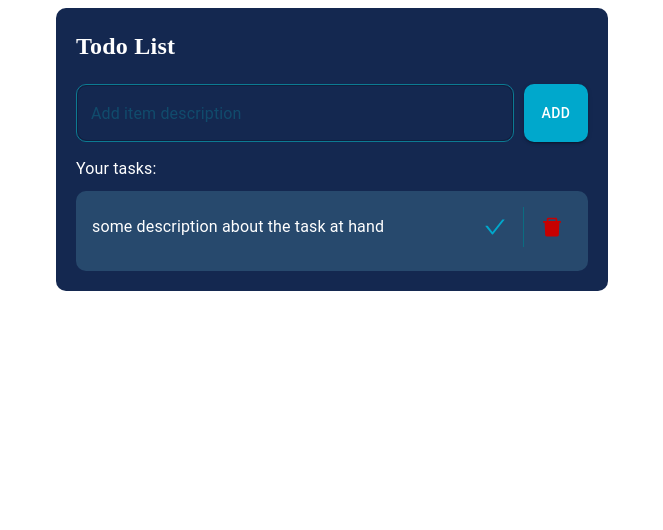
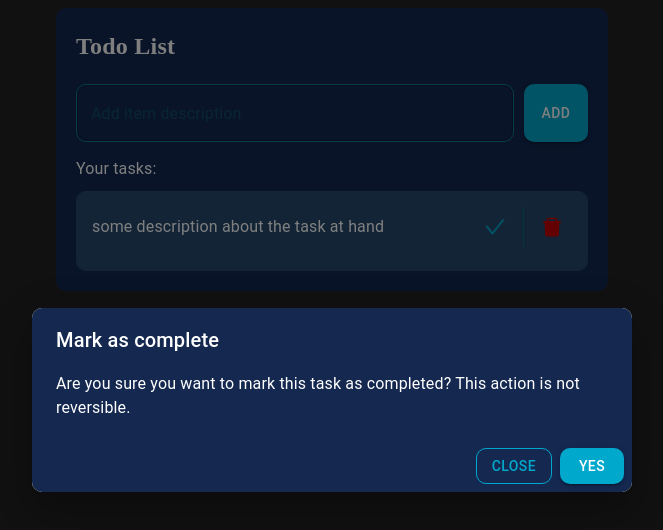
Before and after one commit to Srinath6/todo, a React (Vite) app in the folder todoapp/: page / in a window 1280 px wide. Both pictures are taken after a click on the button 803 px from the left and 227 px from the top of the page. Shown: the top 530 px of the page, without its empty margins (308-971 px from the left). Built offline with nearby package versions, Linux system fonts and the light colour scheme.

Commit message:
dialog actions for resolve and delete

```diff
--- a/todoapp/index.html
+++ b/todoapp/index.html
@@ -6,7 +6,7 @@
     <meta name="viewport" content="width=device-width, initial-scale=1.0" />
     <title>simple app</title>
   </head>
-  <body>
+  <body bgcolor="#222 ">
     <div id="root"></div>
     <script type="module" src="/src/main.jsx"></script>
   </body>
--- a/todoapp/src/JobCard.jsx
+++ b/todoapp/src/JobCard.jsx
@@ -8,35 +8,26 @@ import {
   Stack,
   Divider,
 } from "@mui/material/";
+import { useState } from "react";
 
 import { AiOutlineCheck, AiFillDelete } from "react-icons/ai";
+import AlertDialog from "./dismissCard";
+import DeleteAlertDialog from "./deleteConfirmation";
 
-const card = (
-  <React.Fragment>
-    <CardContent>
-      <Stack direction="row" alignItems="center" spacing={1}>
-        <Typography sx={{ color: "white", width: "400px" }}>
-          {" "}
-          some description about the task at hand
-        </Typography>
-        <IconButton>
-          <AiOutlineCheck style={{ color: "#00A8CC" }}></AiOutlineCheck>
-        </IconButton>
-        <Divider
-          orientation="vertical"
-          variant="middle"
-          flexItem
-          sx={{ background: "#0C7B93" }}
-        />
-        <IconButton>
-          <AiFillDelete style={{ color: "#c70000" }}></AiFillDelete>
-        </IconButton>
-      </Stack>
-    </CardContent>
-  </React.Fragment>
-);
+export const dialogStatus = React.createContext();
+export const deleteDialogStatus = React.createContext();
 
 export default function OutlinedCard() {
+  const [open, setOpen] = useState(false);
+  const handleClickOpen = () => {
+    setOpen(true);
+  };
+
+  const [deleteDialog, setDeleteDialog] = useState(false);
+  const deleteDialogOpen = () => {
+    setDeleteDialog(true);
+  }
+
   return (
     <Box sx={{ minWidth: 275 }}>
       <Card
@@ -47,7 +38,35 @@ export default function OutlinedCard() {
           marginTop: "10px",
         }}
       >
-        {card}
+        <CardContent>
+          <Stack direction="row" alignItems="center" spacing={1}>
+            <Typography sx={{ color: "white", width: "400px" }}>
+              {" "}
+              some description about the task at hand
+            </Typography>
+
+
+            <IconButton onClick={handleClickOpen}>
+              <AiOutlineCheck style={{ color: "#00A8CC" }}></AiOutlineCheck>
+            </IconButton>
+            <dialogStatus.Provider value={{open, setOpen}}>
+            <AlertDialog/>
+            </dialogStatus.Provider>
+
+            <Divider
+              orientation="vertical"
+              variant="middle"
+              flexItem
+              sx={{ background: "#0C7B93" }}
+            />
+            <IconButton onClick={deleteDialogOpen}>
+              <AiFillDelete style={{ color: "#c70000" }}></AiFillDelete>
+            </IconButton>
+            <deleteDialogStatus.Provider value={{deleteDialog, setDeleteDialog}} >
+                <DeleteAlertDialog/>
+            </deleteDialogStatus.Provider>
+          </Stack>
+        </CardContent>
       </Card>
     </Box>
   );
--- a/todoapp/src/deleteConfirmation.jsx
+++ b/todoapp/src/deleteConfirmation.jsx
@@ -0,0 +1,66 @@
+import * as React from "react";
+import {
+  Button,
+  Dialog,
+  DialogActions,
+  DialogContent,
+  DialogContentText,
+  DialogTitle,
+} from "@mui/material/";
+import { useContext } from "react";
+import { deleteDialogStatus, dialogStatus } from "./JobCard";
+
+export default function DeleteAlertDialog() {
+  const handleClose = () => {
+    setDeleteDialog(false);
+  };
+  const { deleteDialog, setDeleteDialog } = useContext(deleteDialogStatus);
+  return (
+    <>
+      <Dialog
+        open={deleteDialog}
+        onClose={handleClose}
+        aria-labelledby="alert-dialog-title"
+        aria-describedby="alert-dialog-description"
+        sx={{ "& .MuiPaper-root": { borderRadius: "10px" } }}
+      >
+        <DialogTitle
+          id="alert-dialog-title"
+          sx={{ backgroundColor: "#142850", color: "white" }}
+        >
+          {"Delete Task?"}
+        </DialogTitle>
+        <DialogContent sx={{ backgroundColor: "#142850" }}>
+          <DialogContentText
+            id="alert-dialog-description"
+            sx={{ color: "white" }}
+          >
+            Are you sure you want to delete this task? This action is
+            not reversible.
+          </DialogContentText>
+        </DialogContent>
+        <DialogActions sx={{ backgroundColor: "#142850" }}>
+          <Button
+            onClick={handleClose}
+            variant="outlined"
+            sx={{
+              color: "#00A8CC",
+              borderRadius: "10px",
+              borderColor: "#00A8CC",
+            }}
+          >
+            Close
+          </Button>
+          <Button
+            onClick={handleClose}
+            variant="contained"
+            sx={{ background: "#00A8CC", borderRadius: "10px" }}
+            autoFocus
+          >
+            Yes
+          </Button>
+        </DialogActions>
+      </Dialog>
+    </>
+  );
+}
--- a/todoapp/src/dismissCard.jsx
+++ b/todoapp/src/dismissCard.jsx
@@ -0,0 +1,66 @@
+import * as React from "react";
+import {
+  Button,
+  Dialog,
+  DialogActions,
+  DialogContent,
+  DialogContentText,
+  DialogTitle,
+} from "@mui/material/";
+import { useContext } from "react";
+import { dialogStatus } from "./JobCard";
+
+export default function AlertDialog() {
+  const handleClose = () => {
+    setOpen(false);
+  };
+  const { open, setOpen } = useContext(dialogStatus);
+  return (
+    <>
+      <Dialog
+        open={open}
+        onClose={handleClose}
+        aria-labelledby="alert-dialog-title"
+        aria-describedby="alert-dialog-description"
+        sx={{ '& .MuiPaper-root': { borderRadius: '10px' } }}
+      >
+        <DialogTitle
+          id="alert-dialog-title"
+          sx={{ backgroundColor: "#142850", color: "white" }}
+        >
+          {"Mark as complete"}
+        </DialogTitle>
+        <DialogContent sx={{ backgroundColor: "#142850" }}>
+          <DialogContentText
+            id="alert-dialog-description"
+            sx={{ color: "white" }}
+          >
+            Are you sure you want to mark this task as completed? This action is
+            not reversible.
+          </DialogContentText>
+        </DialogContent>
+        <DialogActions sx={{ backgroundColor: "#142850" }}>
+          <Button
+            onClick={handleClose}
+            variant="outlined"
+            sx={{
+              color: "#00A8CC",
+              borderRadius: "10px",
+              borderColor: "#00A8CC",
+            }}
+          >
+            Close
+          </Button>
+          <Button
+            onClick={handleClose}
+            variant="contained"
+            sx={{ background: "#00A8CC", borderRadius: "10px" }}
+            autoFocus
+          >
+            Yes
+          </Button>
+        </DialogActions>
+      </Dialog>
+    </>
+  );
+}
```
